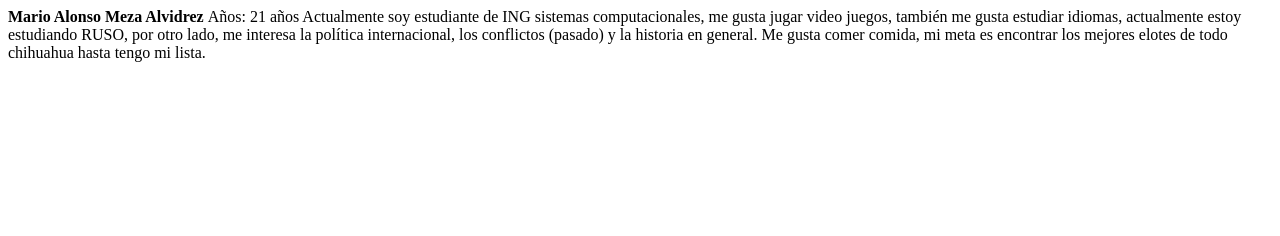
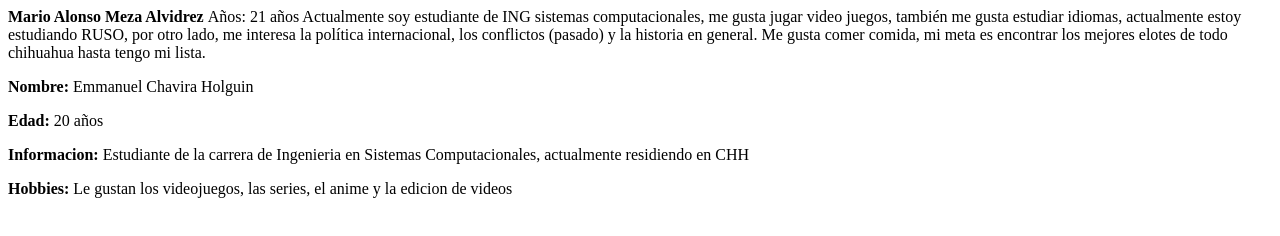
Before and after one commit to EmmanuelCHH/Practica-1, a plain HTML site: page Index.html in a window 1280 px wide. Drawn offline with Linux system fonts and the light colour scheme.

Commit message:
Update Index.html

```diff
--- a/Index.html
+++ b/Index.html
@@ -20,6 +20,12 @@
 
     </div>
 
+    <div>
+    <p><b>Nombre:</b> Emmanuel Chavira Holguin</p>
+    <p><b>Edad:</b> 20 años</p>
+    <p><b>Informacion:</b> Estudiante de la carrera de Ingenieria en Sistemas Computacionales, actualmente residiendo en CHH</p>
+    <p><b>Hobbies:</b> Le gustan los videojuegos, las series, el anime y la edicion de videos</p>
+    </div>
 
 </body>
 </html>
```
